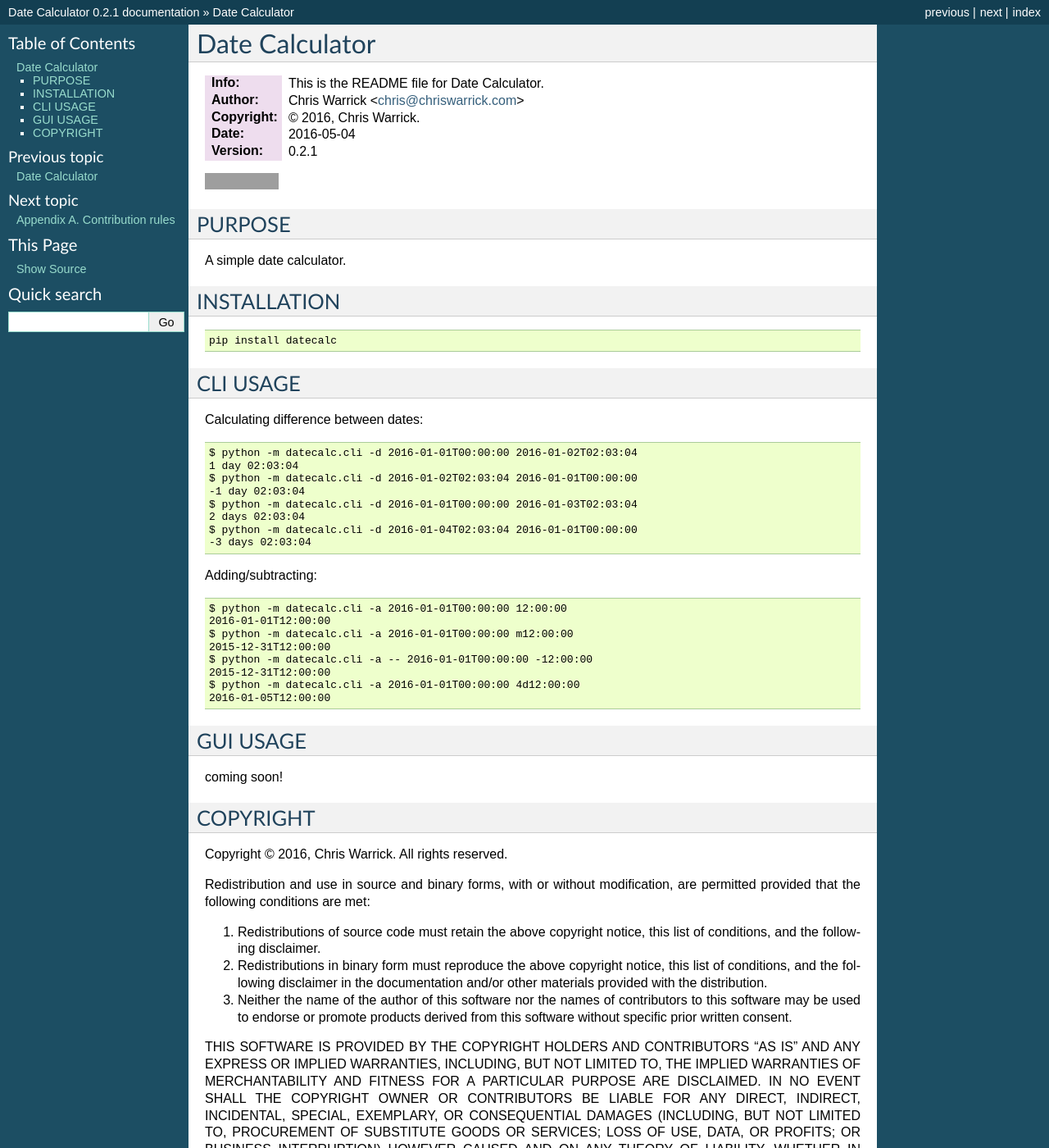
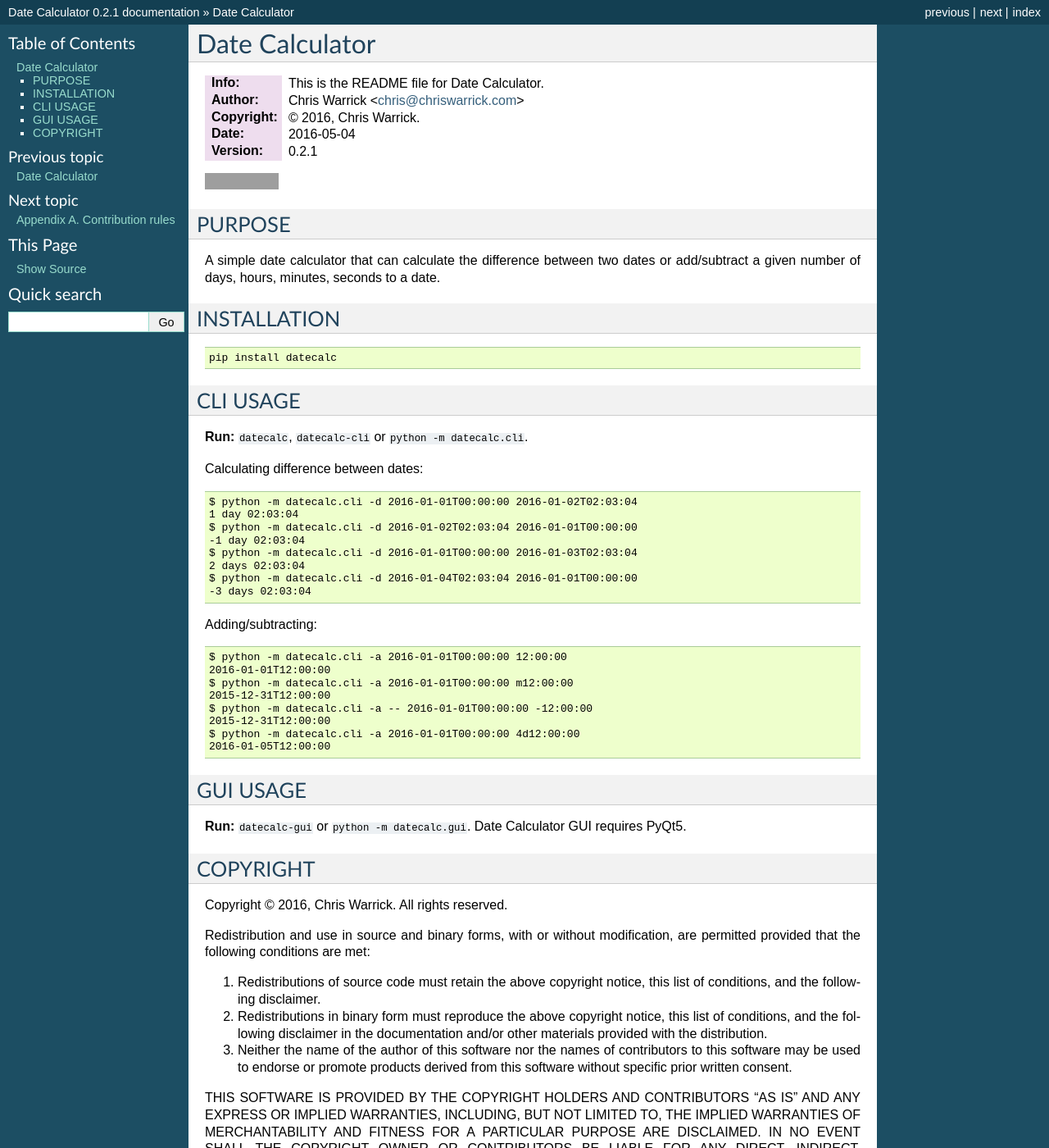
Before and after one commit to Kwpolska/datecalc, a Sphinx documentation site: the page built from docs/README.rst, in a window 1280 px wide and 1400 px high. Shown: the whole window at 82% size. Built offline with Sphinx 7.4.7, drawn with Linux system fonts in a browser that asks for light colours; grey boxes are pictures that could not be loaded.

Commit message:
Update docs and development status
Signed-off-by: Chris Warrick <kwpolska@gmail.com>

```diff
--- a/docs/README.rst
+++ b/docs/README.rst
@@ -13,7 +13,8 @@ Date Calculator
 PURPOSE
 -------
 
-A simple date calculator.
+A simple date calculator that can calculate the difference between two dates or
+add/subtract a given number of days, hours, minutes, seconds to a date.
 
 INSTALLATION
 ------------
@@ -24,6 +25,8 @@ INSTALLATION
 
 CLI USAGE
 ---------
+
+**Run:** ``datecalc``, ``datecalc-cli`` or ``python -m datecalc.cli``.
 
 Calculating difference between dates:
 
@@ -56,7 +59,8 @@ Adding/subtracting:
 GUI USAGE
 ---------
 
-coming soon!
+**Run:** ``datecalc-gui`` or ``python -m datecalc.gui``.
+Date Calculator GUI requires PyQt5.
 
 COPYRIGHT
 ---------
--- a/setup.py
+++ b/setup.py
@@ -17,7 +17,7 @@ setup(name='datecalc',
       platforms='any',
       zip_safe=False,
       # http://pypi.python.org/pypi?%3Aaction=list_classifiers
-      classifiers=['Development Status :: 3 - Alpha',
+      classifiers=['Development Status :: 5 - Production/Stable',
                    'Environment :: Console',
                    'License :: OSI Approved :: BSD License',
                    'Topic :: Utilities',
```
Also changed, not shown: README.rst (+6 -2 lines), 1 other file.
